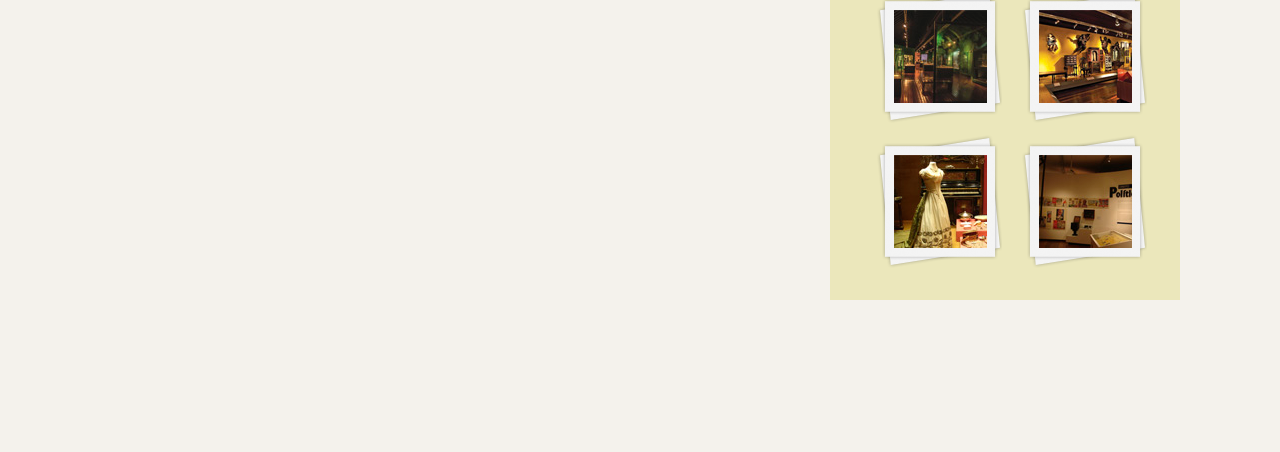
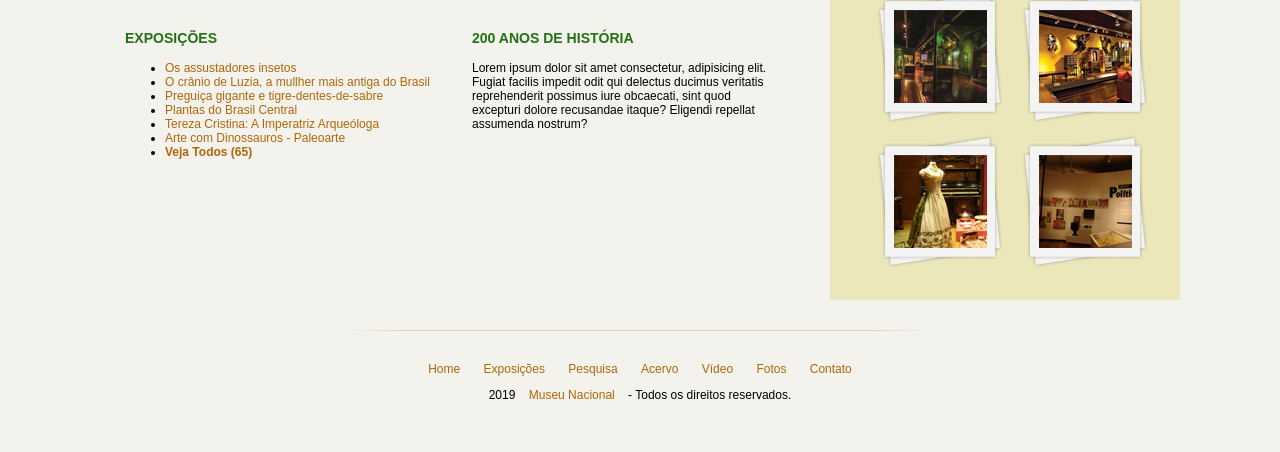
Before and after one commit to ericksantosl/udemy, a PHP site: page / in a window 1280 px wide. Shown: the part 633-1085 px from the top of the page. Before the commit the page ends 933 px from the top, so only its background shows below. Run offline with PHP 8.4, Linux system fonts and the light colour scheme.

Commit message:
update museum project

```diff
--- a/web-completo/section008/aula102/css/style.css
+++ b/web-completo/section008/aula102/css/style.css
@@ -37,6 +37,10 @@
     text-decoration: none;
 }
 
+a:hover {
+    color: #217215;
+}
+
 nav a:hover {
     color: #217215;
     border-bottom: 2px solid #217215;
@@ -55,8 +59,8 @@
 
 #conteudo {
     width: 710px;
-    background-color: green;
     float: left;
+    margin-bottom: 30px;
 }
 
 aside {
@@ -64,6 +68,7 @@
     float: right;
     background: #ebe7bb;
     padding-bottom: 30px;
+    margin-bottom: 30px;
 }
 
 section#visita {
@@ -72,11 +77,42 @@
     margin-top: 10px;
 }
 
+article#video {
+    float: left;
+    width: 310px;
+    margin-left: 25px;
+}
+
+article#mapa {
+    float: left;
+    width: 310px;
+    margin-left: 37px;
+}
+
+article#exposisoes {
+    float: left;
+    width: 310px;
+    margin: 15px 0 0 25px;
+}
+
+article#historia {
+    float: left;
+    width: 310px;
+    margin: 15px 0 0 37px;
+}
+
 h4 {
     color: #86521a;
     text-transform: uppercase;
     padding-bottom: 3px;
     margin-bottom: 0;
+}
+
+h3 {
+    color: #227115;
+    font: 1.0em;
+    margin-bottom: 15px;
+    text-transform: uppercase;
 }
 
 input {
@@ -128,3 +164,15 @@
     margin-left: 2px;
     margin-top: 3px;
 }
+
+footer {
+    clear: both;
+    padding: 20px 0 30px 0;
+    text-align: center;
+    background: url(../img/fundo-rodape.png) no-repeat center top;
+    margin-top: 20px;
+}
+
+footer > p a {
+    padding: 2px 10px;
+}
--- a/web-completo/section008/aula102/index.html
+++ b/web-completo/section008/aula102/index.html
@@ -28,6 +28,32 @@
             <div id="conteudo">
                 <section id="capa">
                     <img src="img/museu.png" alt="museu">
+                </section>
+                <section id="postagem">
+                    <article id="video">
+                        <h3>Conheça o Museu</h3>
+                        <iframe width="310" height="170" src="https://www.youtube.com/embed/6vuFh6NNa70?si=Mak5AMcw15GBG-PX" title="YouTube video player" frameborder="0" allow="accelerometer; autoplay; clipboard-write; encrypted-media; gyroscope; picture-in-picture; web-share" referrerpolicy="strict-origin-when-cross-origin" allowfullscreen></iframe>
+                    </article>
+                    <article id="mapa">
+                        <h3>Mapa: Encontre o Museu</h3>
+                        <iframe src="https://www.google.com/maps/embed?pb=!1m18!1m12!1m3!1d125859.73344954087!2d-35.91276370273436!3d-9.671071599999982!2m3!1f0!2f0!3f0!3m2!1i1024!2i768!4f13.1!3m3!1m2!1s0x7014f91b68011e5%3A0x2f84c72882ab72a0!2sMuseu%20dos%20Esportes!5e0!3m2!1spt-PT!2sbr!4v1715430668722!5m2!1spt-PT!2sbr" width="310" height="170" style="border:0;" allowfullscreen="" loading="lazy" referrerpolicy="no-referrer-when-downgrade"></iframe>
+                    </article>
+                    <article id="exposisoes">
+                        <h3>Exposições</h3>
+                        <ul>
+                            <li><a href="#">Os assustadores insetos</a></li>
+                            <li><a href="#">O crânio de Luzia, a mullher mais antiga do Brasil</a></li>
+                            <li><a href="#">Preguiça gigante e tigre-dentes-de-sabre</a></li>
+                            <li><a href="#">Plantas do Brasil Central</a></li>
+                            <li><a href="#">Tereza Cristina: A Imperatriz Arqueóloga</a></li>
+                            <li><a href="#">Arte com Dinossauros - Paleoarte</a></li>
+                            <li><a href="#"><strong>Veja Todos (65)</strong></a></li>
+                        </ul>
+                    </article>
+                    <article id="historia">
+                        <h3>200 anos de História</h3>
+                        <p>Lorem ipsum dolor sit amet consectetur, adipisicing elit. Fugiat facilis impedit odit qui delectus ducimus veritatis reprehenderit possimus iure obcaecati, sint quod excepturi dolore recusandae itaque? Eligendi repellat assumenda nostrum?</p>
+                    </article>
                 </section>
             </div>
             <aside>
@@ -66,7 +92,20 @@
                 </section>
             </aside>
         </main>
-
     </div>
+    <footer>
+        <p>
+            <a href="#">Home</a>
+            <a href="#">Exposições</a>
+            <a href="#">Pesquisa</a>
+            <a href="#">Acervo</a>
+            <a href="#">Vídeo</a>
+            <a href="#">Fotos</a>
+            <a href="#">Contato</a>
+        </p>
+        <p>
+            2019 <a href="#">Museu Nacional</a> - Todos os direitos reservados.
+        </p>
+    </footer>
 </body>
 </html>
```
